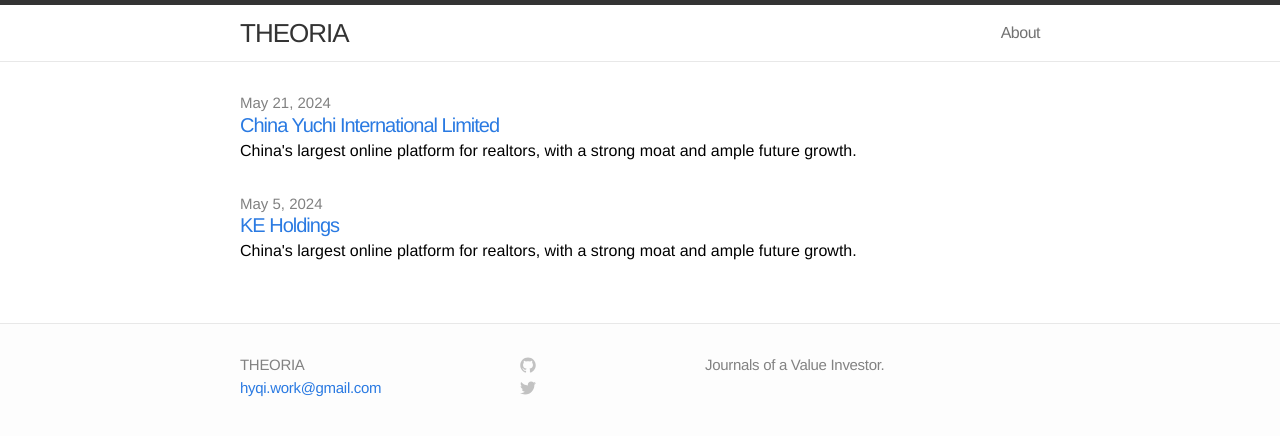
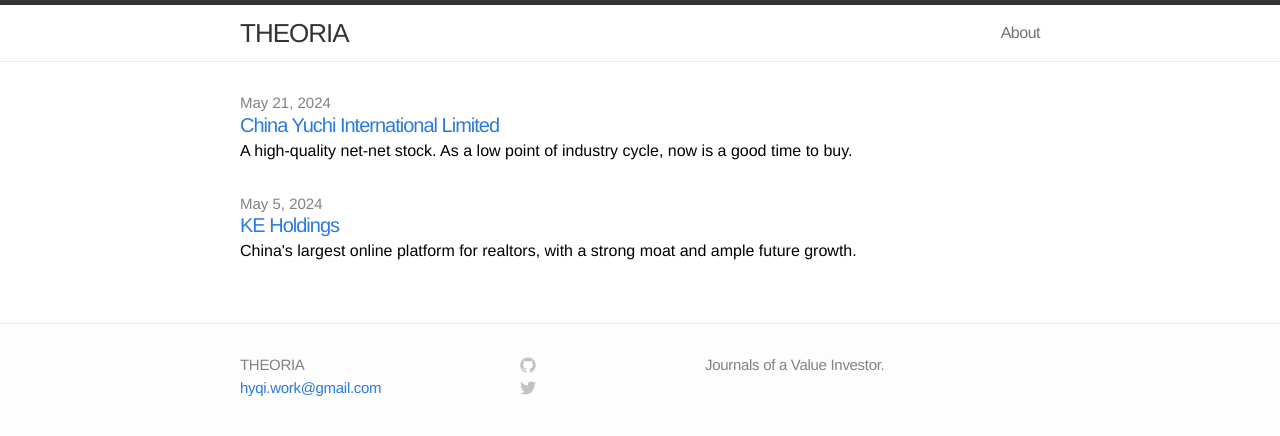
Before and after one commit to theoria137/theoria137.github.io, a Jekyll site: the page built from index.markdown, in a window 1280 px wide. Shown: the top 436 px of the page. Built offline with Jekyll 4.4.1, drawn with Linux system fonts in a browser that asks for light colours.

Commit message:
minor changes

```diff
--- a/_posts/2024-05-21-CYD.md
+++ b/_posts/2024-05-21-CYD.md
@@ -2,7 +2,7 @@
 layout: post
 comments: false
 title:  "China Yuchi International Limited"
-excerpt: "China's largest online platform for realtors, with a strong moat and ample future growth."
+excerpt: "A high-quality net-net stock. As a low point of industry cycle, now is a good time to buy."
 date:  2024-05-21
 ---
 ### **CYD**
--- a/about.markdown
+++ b/about.markdown
@@ -4,4 +4,4 @@ title: About
 permalink: /about/
 includelink: true
 ---
-Coming soon...
+Current I'm focusing on Chinese and Hong Kong companies listed on HK or US exchanges.
```
